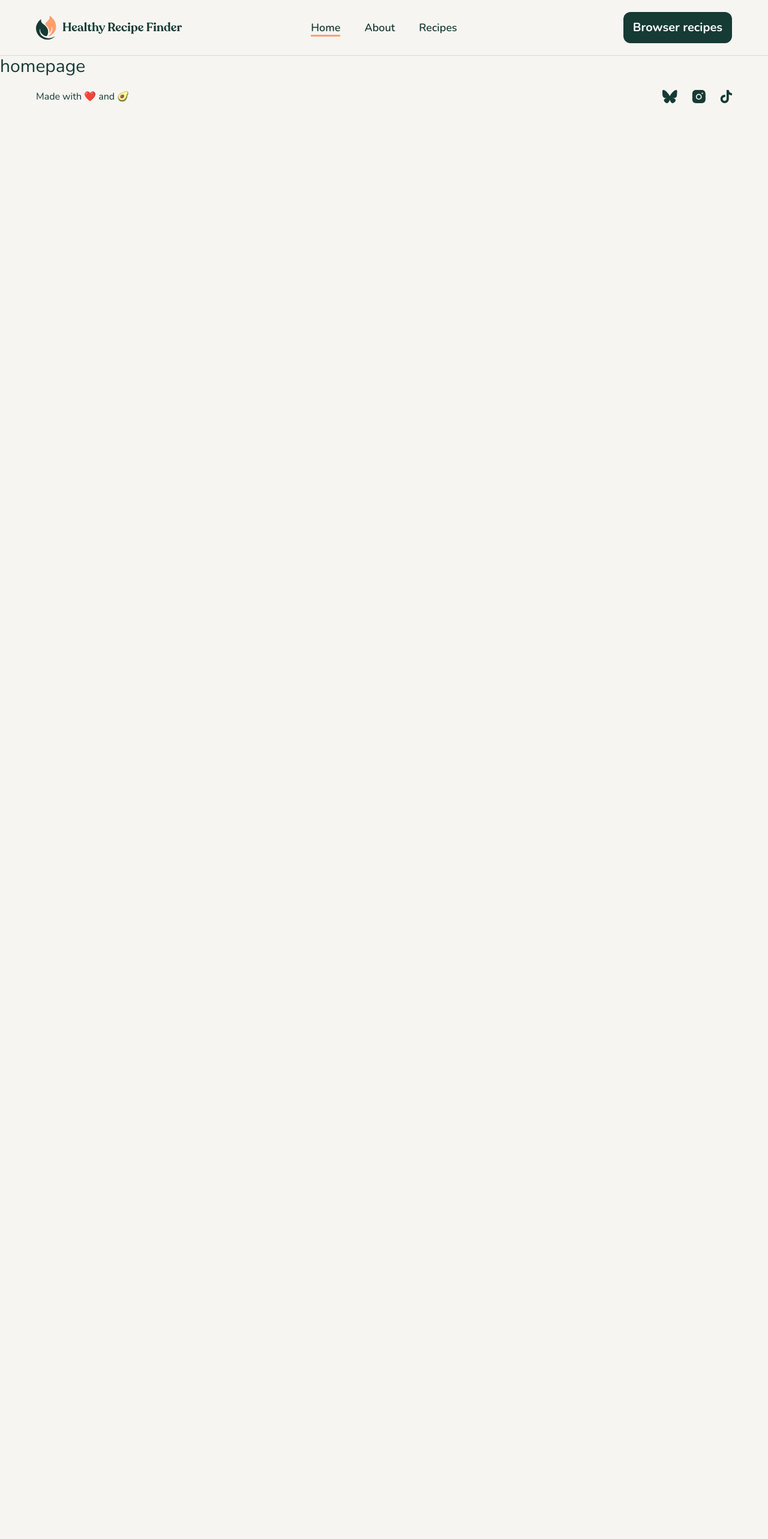
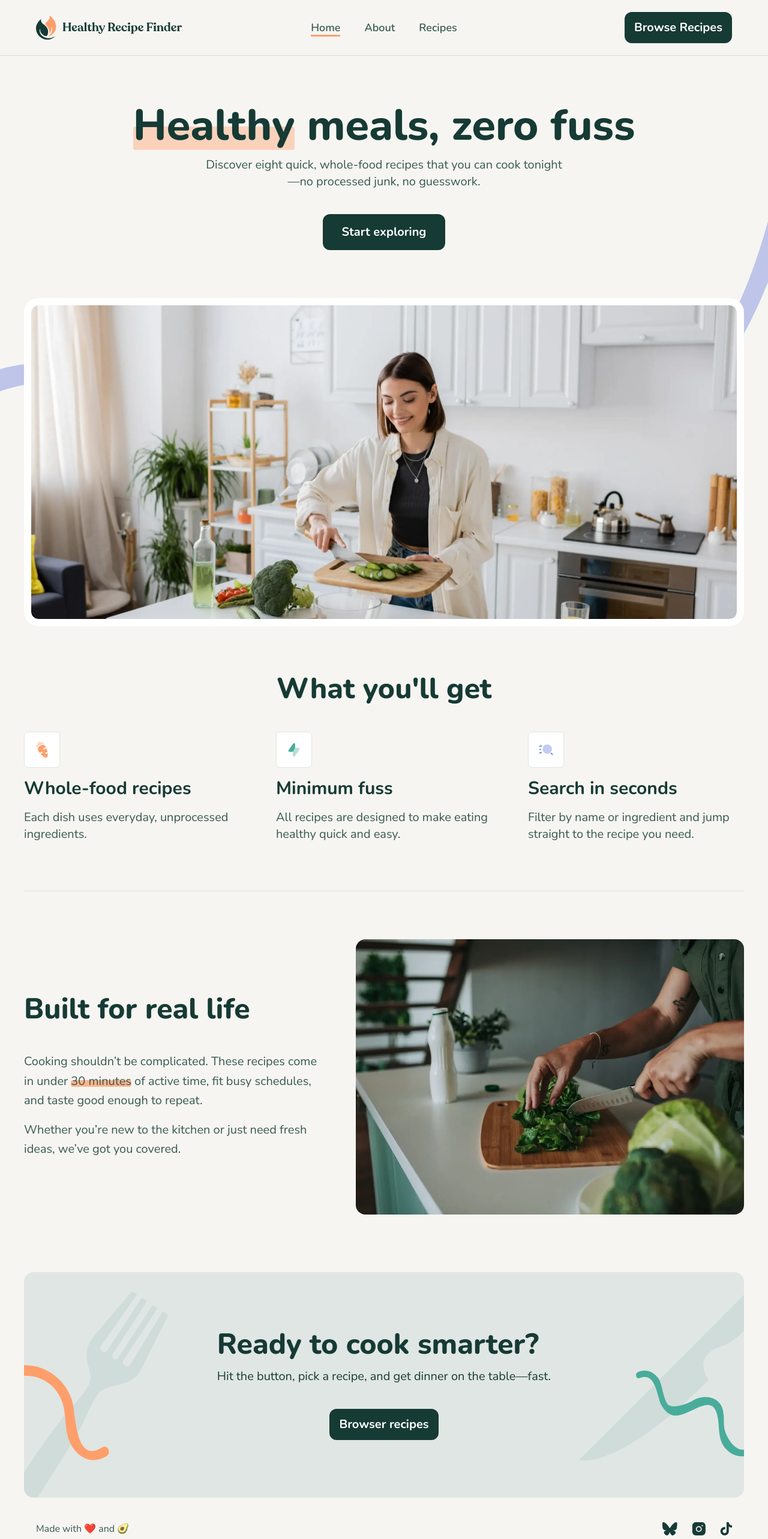
Before and after one commit to jaymiyam/frontend-mentor-recipe-finder, a Next.js app: page / in a window 1280 px wide. Shown: the top 2566 px of the page at 60% size. Before the commit the page ends 800 px from the top, so only its background shows below. Built offline with nearby package versions, Linux system fonts and the light colour scheme.

Commit message:
finished homepage markup

```diff
--- /dev/null
+++ b/app/about/page.tsx
@@ -0,0 +1,3 @@
+export default function AboutPage() {
+  return <section>about page</section>;
+}
--- a/app/globals.css
+++ b/app/globals.css
@@ -5,7 +5,7 @@
   --font-body: var(--font-nunito-sans);
 
   --color-neutral-900: #163a34;
-  --color-neutral-600: #395852;
+  --color-neutral-800: #395852;
   --color-neutral-300: #d0dcd9;
   --color-neutral-200: #e0e6e3;
   --color-neutral-100: #f6f5f1;
--- a/app/layout.tsx
+++ b/app/layout.tsx
@@ -43,7 +43,7 @@ export default function RootLayout({
 }: Readonly<{ children: ReactNode }>) {
   return (
     <html lang="en" className={`${nunito.variable} ${nunitoSans.variable}`}>
-      <body className="font-body bg-neutral-100 text-neutral-900">
+      <body className="font-body bg-neutral-100 text-neutral-800">
         <Navbar />
         <main>{children}</main>
         <Footer />
--- a/app/page.tsx
+++ b/app/page.tsx
@@ -1,7 +1,103 @@
+import CallToAction from '@/components/CallToAction';
+import PrimaryButton from '@/components/PrimaryButton';
+import FeatureCard from '@/components/FeatureCard';
+import Image from 'next/image';
+import hero from '@/assets/images/image-home-hero-large.webp';
+import wholeFood from '@/assets/images/icon-whole-food-recipes.svg';
+import minimumFuss from '@/assets/images/icon-minimum-fuss.svg';
+import searchInSeconds from '@/assets/images/icon-search-in-seconds.svg';
+import realLife from '@/assets/images/image-home-real-life-large.webp';
+
 export default function HomePage() {
   return (
-    <section>
-      <h1 className="text-3xl">homepage</h1>
-    </section>
+    <>
+      <section className="w-full bg-[url('/images/pattern-squiggle-1.svg')] bg-contain bg-no-repeat bg-[center_top_17%]">
+        <div className="max-w-[1200px] mx-auto pt-20 pb-24">
+          <div className="text-center flex flex-col items-center justify-center">
+            <h1 className=" font-heading font-extrabold text-neutral-900 text-7xl mb-4">
+              <span className="relative">
+                <span
+                  className="absolute w-full h-[40%] rounded-sm bottom-2 bg-orange-500/40"
+                  aria-hidden="true"
+                />
+                <span className="relative">Healthy</span>
+              </span>{' '}
+              meals, zero fuss
+            </h1>
+            <p className="text-xl mb-10 max-w-[50ch]">
+              Discover eight quick, whole-food recipes that you can cook
+              tonight—no processed junk, no guesswork.
+            </p>
+            <PrimaryButton text="Start exploring" classes="px-8 py-4" />
+          </div>
+          <div className="my-20 rounded-3xl overflow-hidden border-12 border-white bg-white">
+            <Image
+              src={hero}
+              width={2384}
+              height={1060}
+              alt="a women smiling while preparing a salad in a bright kitchen"
+              className="rounded-xl overflow-hidden"
+            />
+          </div>
+
+          <div className="border-b border-neutral-200 pb-20">
+            <h2 className="font-heading font-extrabold text-neutral-900 text-5xl mb-12 text-center">
+              What you&apos;ll get
+            </h2>
+            <div className="flex justify-between items-start">
+              <FeatureCard
+                icon={wholeFood}
+                title="Whole-food recipes"
+                text="Each dish uses everyday, unprocessed ingredients."
+                size={20}
+              />
+              <FeatureCard
+                icon={minimumFuss}
+                title="Minimum fuss"
+                text="All recipes are designed to make eating healthy quick and easy."
+              />
+              <FeatureCard
+                icon={searchInSeconds}
+                title="Search in seconds"
+                text="Filter by name or ingredient and jump straight to the recipe you need."
+              />
+            </div>
+          </div>
+          <div className="flex items-center justify-between gap-16 pt-20">
+            <div>
+              <h2 className="font-heading text-neutral-900 font-extrabold text-5xl mb-12">
+                Built for real life
+              </h2>
+              <p className="text-xl max-w-[80ch] leading-relaxed mb-4">
+                Cooking shouldn’t be complicated. These recipes come in under{' '}
+                <span className="relative">
+                  <span
+                    className="absolute w-full h-[40%] rounded-sm bottom-1 bg-orange-500/75"
+                    aria-hidden="true"
+                  />
+                  <span className="relative">30 minutes</span>
+                </span>{' '}
+                of active time, fit busy schedules, and taste good enough to
+                repeat.
+              </p>
+              <p className="text-xl max-w-[80ch] leading-relaxed">
+                Whether you’re new to the kitchen or just need fresh ideas,
+                we’ve got you covered.
+              </p>
+            </div>
+            <div>
+              <Image
+                src={realLife}
+                width={1270}
+                height={900}
+                alt="built for real life"
+                className="rounded-2xl"
+              />
+            </div>
+          </div>
+        </div>
+      </section>
+      <CallToAction />
+    </>
   );
 }
--- /dev/null
+++ b/components/CallToAction.tsx
@@ -0,0 +1,34 @@
+import Image from 'next/image';
+import fork from '@/assets/images/pattern-fork.svg';
+import knife from '@/assets/images/pattern-knife.svg';
+import PrimaryButton from './PrimaryButton';
+
+export default function CallToAction() {
+  return (
+    <section className="relative overflow-hidden max-w-[1200px] mx-auto py-24 bg-neutral-200 text-neutral-900 rounded-2xl flex flex-col gap-10 items-center justify-center">
+      <div className="relative z-1">
+        <h2 className="font-heading font-extrabold text-5xl mb-4">
+          Ready to cook smarter?
+        </h2>
+        <p className="text-xl">
+          Hit the button, pick a recipe, and get dinner on the table—fast.
+        </p>
+      </div>
+      <PrimaryButton text="Browser recipes" classes="relative z-1 px-4 py-3" />
+      <Image
+        src={fork}
+        width={315}
+        height={391}
+        alt=""
+        className="absolute -left-16 -bottom-10 z-0"
+      />
+      <Image
+        src={knife}
+        width={339}
+        height={339}
+        alt=""
+        className="absolute -right-16 top-4 z-0"
+      />
+    </section>
+  );
+}
--- /dev/null
+++ b/components/FeatureCard.tsx
@@ -0,0 +1,27 @@
+import Image from 'next/image';
+
+type FeatureCardProps = {
+  icon: string;
+  title: string;
+  text: string;
+  size?: number;
+};
+
+export default function FeatureCard({
+  icon,
+  title,
+  text,
+  size = 28,
+}: FeatureCardProps) {
+  return (
+    <div className="flex flex-col items-start gap-4">
+      <div className="bg-white size-15 grid place-items-center border border-neutral-200 rounded-md">
+        <Image src={icon} width={size} height={size} alt={title} />
+      </div>
+      <h3 className="font-bold font-heading text-neutral-900 leading-tight text-3xl">
+        {title}
+      </h3>
+      <p className="text-xl max-w-[30ch]">{text}</p>
+    </div>
+  );
+}
--- a/components/Footer.tsx
+++ b/components/Footer.tsx
@@ -2,7 +2,7 @@ import Link from 'next/link';
 
 export default function Footer() {
   return (
-    <footer className="py-5 px-15">
+    <footer className="py-10 px-15">
       <div className="mx-auto max-w-[1200px] flex justify-between items-center">
         <p>Made with ❤️ and 🥑</p>
         <div className="flex gap-6">
--- a/components/Navbar.tsx
+++ b/components/Navbar.tsx
@@ -1,16 +1,19 @@
 'use client';
+import { useState } from 'react';
 import Link from 'next/link';
 import Image from 'next/image';
 import logo from '@/assets/images/logo.svg';
 import { usePathname } from 'next/navigation';
+import PrimaryButton from './PrimaryButton';
 
 export default function Navbar() {
+  const [isMobileMenuOpen, setIsMobileMenuOpen] = useState(false);
   const path = usePathname();
 
   return (
-    <header className="border-b border-neutral-300 px-15 py-5">
-      <div className="mx-auto grid grid-cols-3 items-center justify-items-center">
-        <Link href="/" className="justify-self-start">
+    <header className=" border-b border-neutral-300 px-8 lg:px-15 py-5">
+      <div className="relative mx-auto flex justify-between items-center lg:grid lg:grid-cols-3  lg:justify-items-center">
+        <Link href="/" className="cursor-pointer justify-self-start">
           <Image
             src={logo}
             width={260}
@@ -18,28 +21,87 @@ export default function Navbar() {
             alt="Health Recipe Finder"
           />
         </Link>
-        <nav className="space-x-10">
+        {/* Desktop Nav and Button */}
+        <nav className="hidden lg:block space-x-10">
           <Link
             href="/"
-            className={`font-heading font-semibold text-lg  ${
+            className={`cursor-pointer font-heading font-semibold text-lg  ${
               path === '/' ? 'border-b-3 border-orange-500' : ''
             }`}
           >
             Home
           </Link>
-          <Link href="/about" className={`font-heading font-semibold text-lg `}>
+          <Link
+            href="/about"
+            className={`cursor-pointer font-heading font-semibold text-lg ${
+              path === '/about' ? 'border-b-3 border-orange-500' : ''
+            } `}
+          >
             About
           </Link>
           <Link
             href="/recipes"
-            className={`font-heading font-semibold text-lg `}
+            className={`cursor-pointer font-heading font-semibold text-lg ${
+              path === '/recipes' ? 'border-b-3 border-orange-500' : ''
+            }`}
           >
             Recipes
           </Link>
         </nav>
-        <button className="px-4 py-3 bg-neutral-900 text-white font-heading font-bold text-xl rounded-xl justify-self-end">
-          Browser recipes
+        <PrimaryButton
+          text="Browse Recipes"
+          classes="justify-self-end px-4 py-3"
+        />
+
+        {/* Mobile menu button */}
+        <button
+          onClick={() => setIsMobileMenuOpen((prev) => !prev)}
+          className="block lg:hidden relative cursor-pointer bg-neutral-200 p-3 rounded-sm"
+        >
+          <span className="sr-only">Open main menu</span>
+          <svg
+            xmlns="http://www.w3.org/2000/svg"
+            width="18"
+            height="16"
+            fill="none"
+            viewBox="0 0 18 16"
+          >
+            <path
+              fill="#163A34"
+              fillRule="evenodd"
+              d="M17 16H1a1 1 0 1 1 0-2h16a1 1 0 1 1 0 2ZM17 2H1a1 1 0 1 1 0-2h16a1 1 0 1 1 0 2ZM17 9H1a1 1 0 1 1 0-2h16a1 1 0 1 1 0 2Z"
+              clipRule="evenodd"
+            />
+          </svg>
         </button>
+        {/* Mobile Nav and Button */}
+        {isMobileMenuOpen && (
+          <div className="absolute w-full top-[150%] left-0 p-2 bg-white border border-neutral-300 rounded-lg shadow-md">
+            <nav className=" flex flex-col">
+              <Link
+                href="/"
+                className={`cursor-pointer px-2 py-3 font-heading font-semibold text-lg`}
+              >
+                Home
+              </Link>
+              <Link
+                href="/about"
+                className={`cursor-pointer px-2 py-3 font-heading font-semibold text-lg `}
+              >
+                About
+              </Link>
+              <Link
+                href="/recipes"
+                className={`cursor-pointer px-2 py-3 font-heading font-semibold text-lg `}
+              >
+                Recipes
+              </Link>
+            </nav>
+            <button className="block w-full px-4 py-3 bg-neutral-900 text-white font-heading font-bold text-xl rounded-xl">
+              Browser recipes
+            </button>
+          </div>
+        )}
       </div>
     </header>
   );
--- /dev/null
+++ b/components/PrimaryButton.tsx
@@ -0,0 +1,15 @@
+type PrimaryButtonProps = {
+  text: string;
+  classes?: string;
+};
+
+export default function PrimaryButton({ text, classes }: PrimaryButtonProps) {
+  return (
+    <button
+      type="button"
+      className={`hidden lg:block  bg-neutral-900 text-white font-heading font-bold text-xl rounded-xl ${classes}`}
+    >
+      {text}
+    </button>
+  );
+}
```
Also changed, not shown: public/images/pattern-squiggle-1.svg (renamed from assets/images/pattern-squiggle-1.svg).
